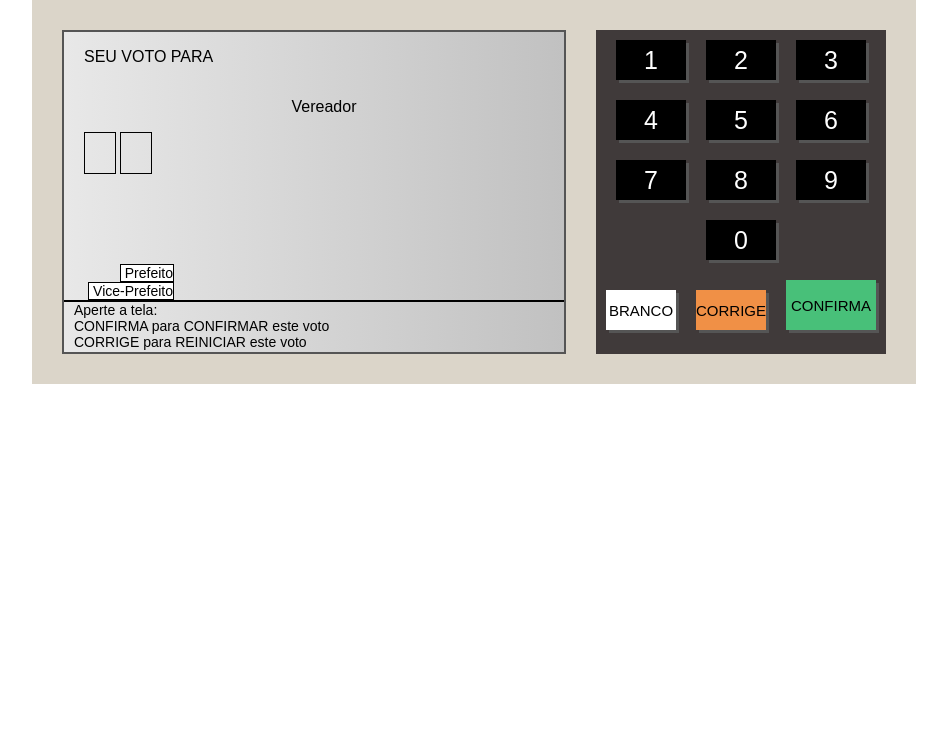
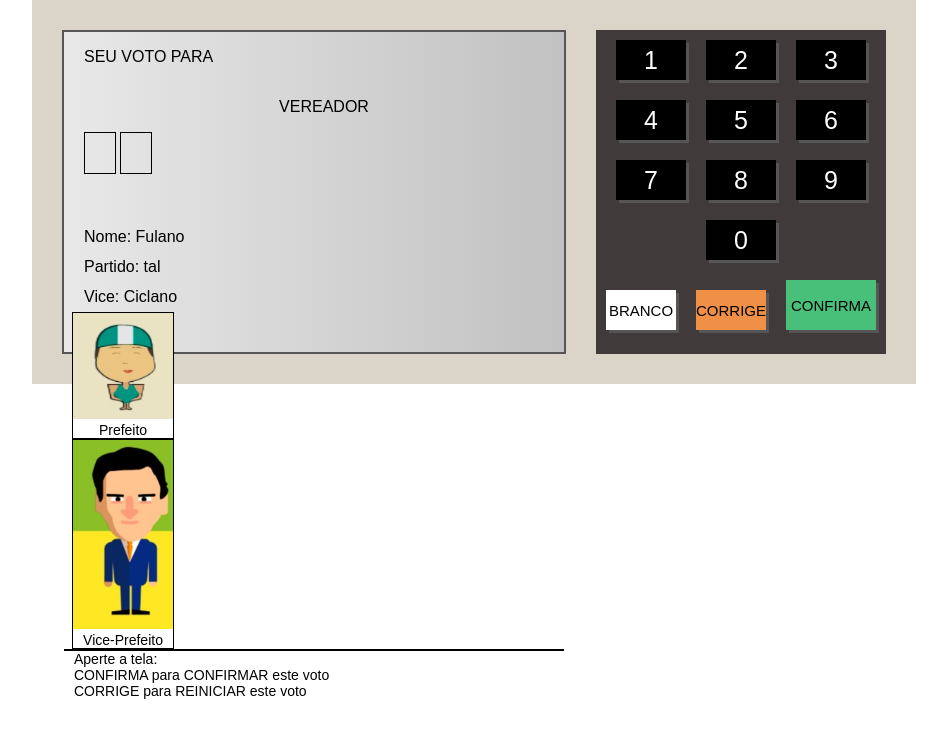
Before and after one commit to giuliadickel/projetos, a plain HTML site: page projeto JS/index.html in a window 1280 px wide. Shown: the whole page, without its empty margins (166-1113 px from the left). Drawn offline with Linux system fonts and the light colour scheme.

Commit message:
estudo JS urna eletronica

```diff
--- a/projeto JS/etapas.js
+++ b/projeto JS/etapas.js
@@ -1,49 +1,49 @@
 let etapas = [
     {
-        titulo: 'Vereador',
-        numero: '5',
+        titulo: 'VEREADOR',
+        numeros: '5',
         candidatos: [
             {
-                numero: `38111`,
-                name: 'Fulano',
+                numero: '38111',
+                nome: 'Fulano',
                 partido: 'ABC',
                 fotos:[
-                    { URL:'444.jpg', legenda: 'vereador'}
+                    { URL:'444.jpg', legenda: 'vereador', small:true}
                 ]
             }
         ]
     },
     {
-        numero: `77222` ,
-        name: 'Ciclano',
+        numero: '7222',
+        nome: 'Ciclano',
         Partido: 'CDF',
         fotos:[
-            {URL:'333.jpg', legenda: 'vereador'}
+        {URL:'333.jpg', legenda: 'vereador',small:true}
         ]
     },
 
     {
-        titulo: 'Prefeito',
-        numero:'2',
+        titulo: 'PREFEITO',
+        numero2:'2',
         candidatos: [
             {
-                numero:`88`,
-                name: 'Beltrano',
+                numero:'88',
+                nome: 'Beltrano',
                 partido: 'HTG',
                 Vice: 'Geralda',
                 fotos:[
-                    {URL: '111.jpg', legenda: 'Prefeito'},
+                    {URL: '111.jpg', legenda: 'Prefeito', smal:true},
                     {URL: '222.jpg', legenda: 'Vice-prefeito', small:true}
                 ]
             },
 
             {
-                numero: `84`,
-                name: 'Ciclaninho',
+                numero: '84',
+                nome: 'Ciclaninho',
                 partido:'POS',
                 Vice: 'Mayor',
                 Fotos:[
-                    {URL:'download(1).jpg', legenda: 'Prefeito'},
+                    {URL:'download(1).jpg', legenda: 'Prefeito',small:true},
                     {URL:'download(2).jpg', legenda: 'Vice-prefeito',small: true}
                 ]
             }
--- a/projeto JS/index.html
+++ b/projeto JS/index.html
@@ -30,11 +30,11 @@
                 </div>
                 <div class="d-1-right">
                     <div class="d-1-image">
-                        <img src="imagens/" alt="">
+                        <img src="imagens/222.jpeg" alt=""/>
                         Prefeito
                     </div>
                     <div class="d-1-image small">
-                        <img src="imagens/" alt="">
+                        <img src="imagens/3.jpeg" alt=""/>
                         Vice-Prefeito
                     </div>
                 </div>
--- a/projeto JS/script.js
+++ b/projeto JS/script.js
@@ -1,5 +1,5 @@
-let SeuVotoPara= document.querySelector('.d-1-1 span');
-let cargo= document.querySelector('.d-1-2 span');
+let seuVotoPara = document.querySelector('.d-1-1 span');
+let cargo = document.querySelector('.d-1-2 span');
 let descricao = document.querySelector('.d-1-4');
 let aviso= document.querySelector('.d-2');
 let lateral= document.querySelector('.d-1-right');
@@ -45,20 +45,22 @@ function atualizaInterface () {
     if(candidato.length > 0) {
         candidato=candidato [0];
         SeuVotoPara.style.display = 'block';
-        aviso.display= 'block'
-        descricao.innerHTML= 'Nome: ${candidato.nome}'<br>'Partido: ${candidato.partido}';
+        aviso.display= 'block';
+        descricao.innerHTML= 'Nome: ${candidato.nome}<br>Partido: ${candidato.partido}';
 
         let fotosHTML = '';
         for(let i in candidato.fotos){
-            fotosHTML+='<div class="d-1-image"> <img src="imagens/${candidato.fotos[i].url}" alt=""> ${candidato.fotos[i].legenda} </div>';
+            if(candidato.fotos[i].small){
+
+            }
+            fotosHTML+='<div class="d-1-image"><img src="imagens/${candidato.fotos[i].url}" alt=""> ${candidato.fotos[i].legenda} </div>';
         }
 
-        lateral.innerHTML= fotosHTML
-    }
-    else{
+        lateral.innerHTML= fotosHTML;
+    } else{
         SeuVotoPara.style.display = 'block';
-        aviso.display= 'block';
-        descricao.innerHTML = '<div class="aviso--grande">VOTO NULO</div>';
+        aviso.style.display= 'block';
+        descricao.innerHTML = '<div class="aviso--grande pisca">VOTO NULO</div>';
     }
 
 }
@@ -95,7 +97,26 @@ function corrige (){
 }
 
 function confirma (){
+    let etapa = etapas[etapaAtual];
+    let votoConfirmado = false;
 
+
+    if(votoBranco === true) {
+        votoConfirmado = true;
+        console.log("Confirmando como BRANCO...");
+    } else if(numero.length === etapa.numero) {
+        votoConfirmado = true;
+            console.log("confirmado como" +numero);
+        }
+
+        if (votoConfirmado) {
+            etapaAtual++;
+            if (etapas[etapaAtual] !== undefined) {
+                comecarEtapa();
+            } else {
+                console.log("FIM!");
+            }
+        }
 }
 
 comecarEtapa();
```
